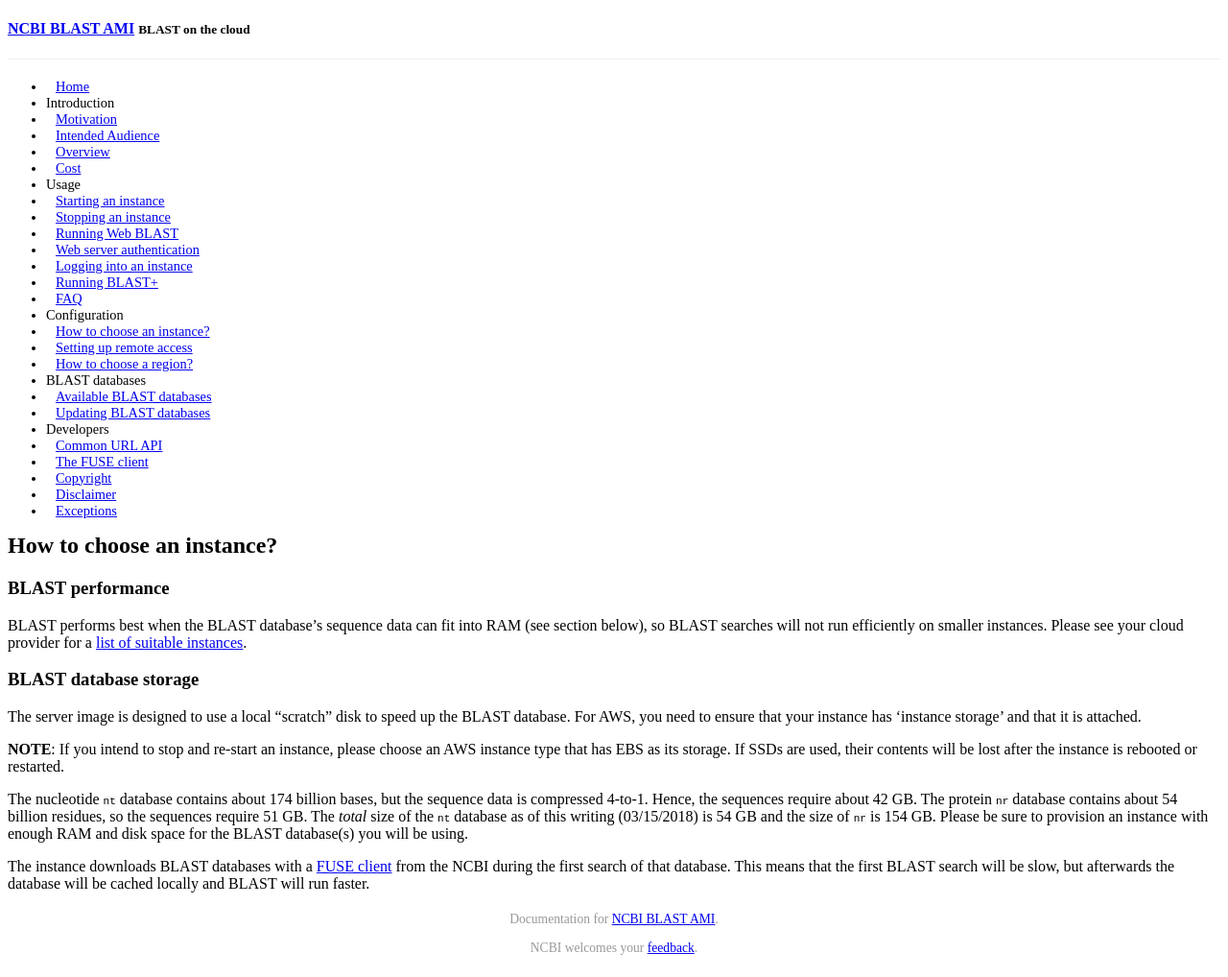
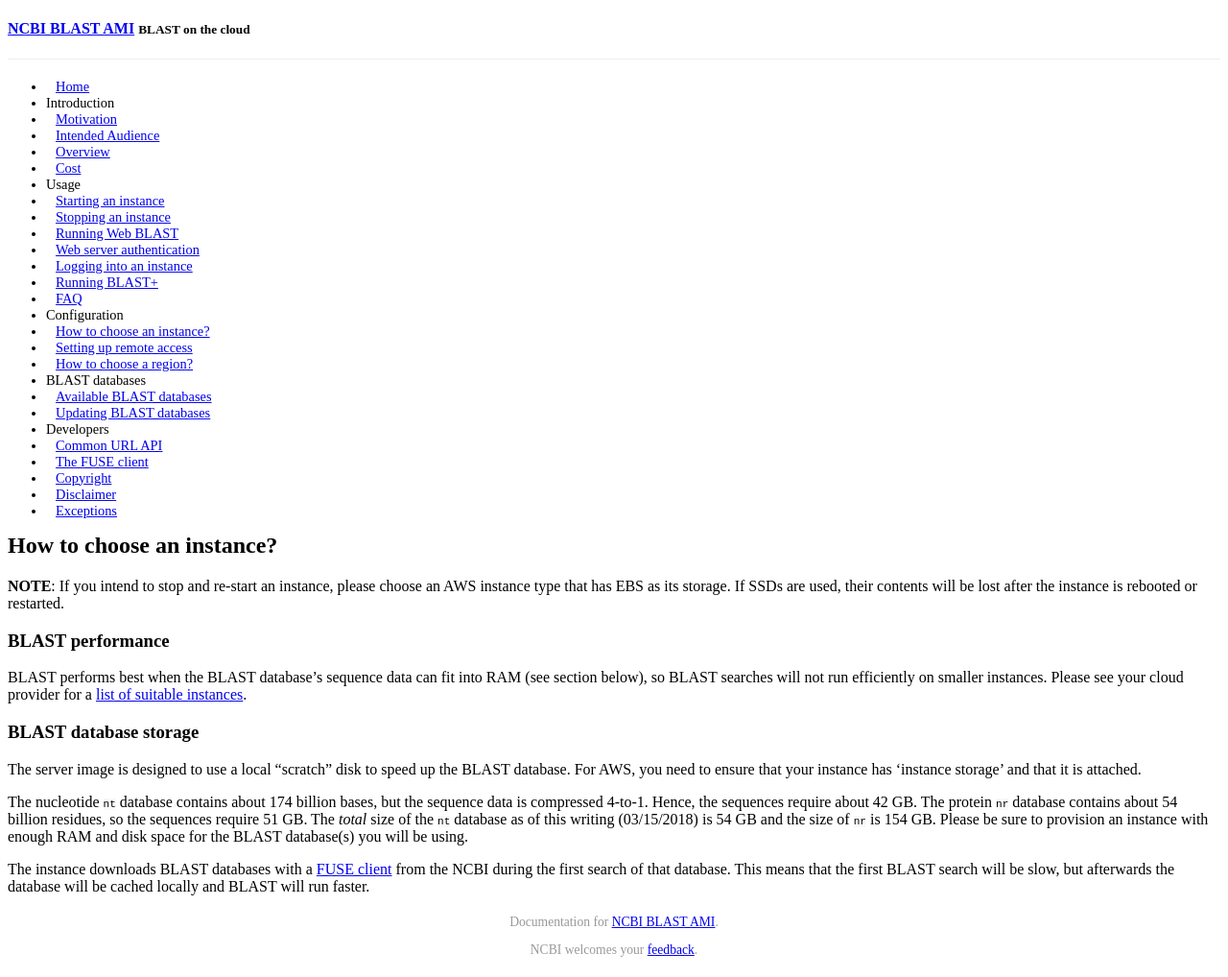
Before and after one commit to ncbi/blast-cloud, a Jekyll site: the page built from _posts/2015-06-09-choosing-instance.md, in a window 1280 px wide. Shown: the whole page at 96% size. Built offline with Jekyll 4.4.1, drawn with Linux system fonts in a browser that asks for light colours; a style sheet for code colours, icons or effects is not loaded; part of the change alters nothing that is shown.

Commit message:
Highlight EBS vs. SSD choice

```diff
--- a/_posts/2015-06-09-choosing-instance.md
+++ b/_posts/2015-06-09-choosing-instance.md
@@ -4,6 +4,10 @@ category: conf
 title: "How to choose an instance?"
 order: 0
 ---
+
+**NOTE**: If you intend to stop and re-start an instance, please choose an AWS
+instance type that has EBS as its storage. If SSDs are used, their contents will be
+lost after the instance is rebooted or restarted.
 
 ### BLAST performance
 
@@ -17,10 +21,6 @@ The server image is designed to use a local "scratch" disk to speed up the
 BLAST database. For AWS, you need to ensure that your instance has 'instance
 storage' and that it is attached.
 
-**NOTE**: If you intend to stop and re-start an instance, please choose an AWS
-instance type that has EBS as its storage. If SSDs are used, their contents will be
-lost after the instance is rebooted or restarted.
-
 The nucleotide `nt` database contains about 174 billion bases, but
 the sequence data is compressed 4-to-1. Hence, the sequences require about 42
 GB. The protein `nr` database contains about 54 billion residues, so
```
